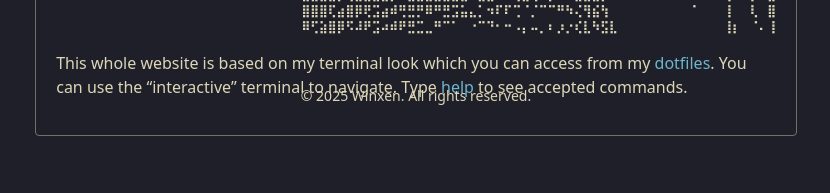
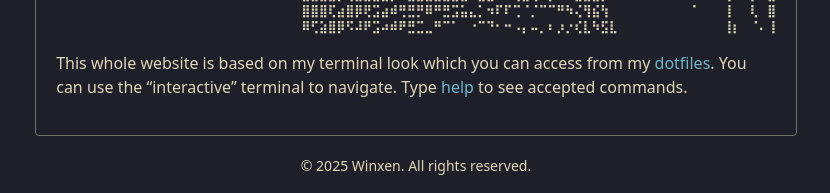
Before and after one commit to winxene/winxen, a Next.js app: page / in a window 1280 px wide. Shown: the part 678-871 px from the top of the page, without its empty margins (224-1054 px from the left). Before the commit the page ends 814 px from the top, so only its background shows below. Built offline with nearby package versions, Linux system fonts and the light colour scheme.

Commit message:
fix: fixed the footer so that it sticks to the bottom of the page instead of the screen

```diff
--- a/src/components/common/Footer.tsx
+++ b/src/components/common/Footer.tsx
@@ -5,7 +5,7 @@ import { FC } from "react";
 const Footer: FC = () => {
   const year = new Date().getFullYear();
   return (
-    <footer className="fixed bottom-0 w-3/5 p-4 text-center text-xs md:text-sm text-primary animate-fade-in-up">
+    <footer className="bottom-0 w-3/5 py-4 md:py-0 my-5 text-center text-xs md:text-sm text-primary animate-fade-in-up">
       <a href="https://github.com/winxene/winxen">
         © {year} Winxen. All rights reserved.
       </a>
```
